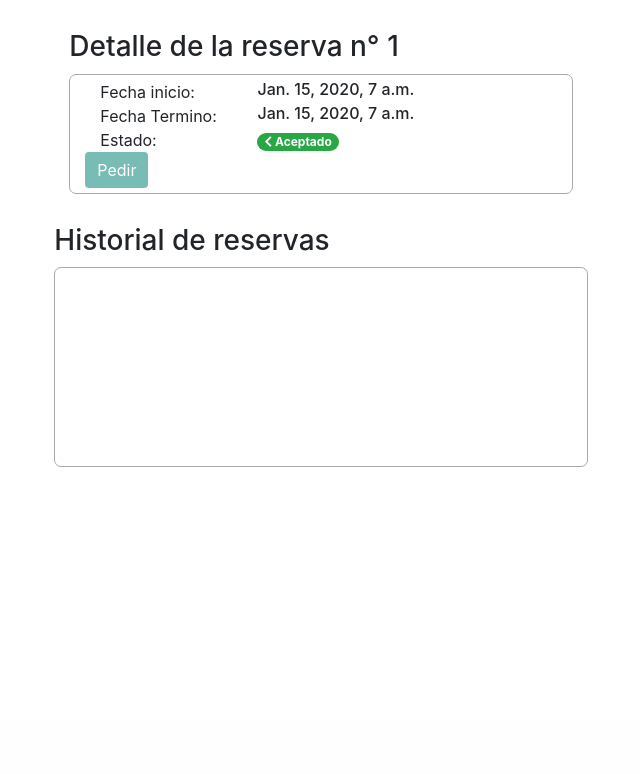
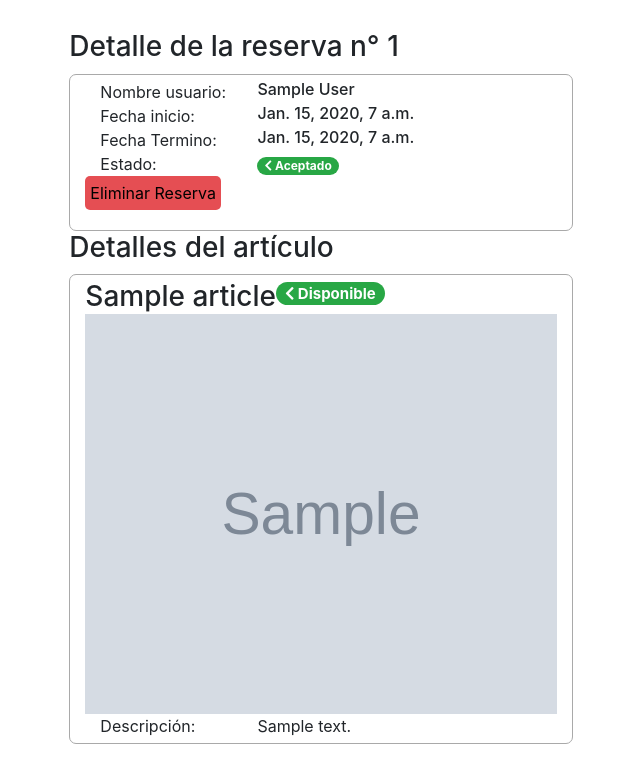
Before and after one commit to DCC-CC4401/2018-1-Soft-of-War-T4, a Django app: page /reservation/1 in a window 1280 px wide. Shown: the part 78-852 px from the top of the page, without its empty margins (159-799 px from the left). Before the commit the page ends 545 px from the top, so only its background shows below. Run offline with Django 3.2, Linux system fonts and the light colour scheme; a user stored in the database is signed in; tables that the repository leaves empty hold one stand-in row (values such as "Sample post"); grey boxes marked "Sample" are stand-in pictures; some libraries are stand-ins or nearby versions.

Commit message:
se puede eliminar reserva desde la ficha

```diff
--- a/cc4401Inventory/reservationsApp/templates/reservation_data.html
+++ b/cc4401Inventory/reservationsApp/templates/reservation_data.html
@@ -3,9 +3,6 @@
 
 {% load static %}
 
-{% block title %}
-  Ficha del artículo: {{ article.name }}
-{% endblock %}
 
 
 {% block body %}
@@ -14,9 +11,17 @@
     <div class = "col-md-5 offset-2">
       <h3 class="block-title">Detalle de la reserva n° {{ id }} </h3>
 
-      <form action="{% url  'article_request' %}" method="post" class="reservation-form">
-        {% csrf_token%}
-        <input type="hidden" name="article_id" value="{{ article.id }}">
+      <form method="post" action="{% url 'delete_reservation' %}" class="reservation-form" >
+        {% csrf_token %}
+
+         <div class = "row">
+          <div class="col-md-4">
+            <label>Nombre usuario: </label>
+          </div>
+          <div class="col-md-8">
+           <h6>   {{ user.get_full_name}} </h6>
+          </div>
+        </div>
 
         <div class = "row">
           <div class="col-md-4">
@@ -42,7 +47,6 @@
           </div>
           <div class="col-md-8">
 
-
            {% if reservation.state == "A" %}
             <span class="badge badge-pill badge-success"><i class="fas fa-chevron-left"></i> Aceptado </span>
           {% elif reservation.state == "P" %}
@@ -51,27 +55,71 @@
             <span class="badge badge-pill badge-warning"><i class="fas fa-chevron-left"></i> Rechazado </span>
           {% endif %}
 
+          </div>
+        </div>
 
+        <div class = "row">
+           <input class="delete-button" type="submit"   value="Eliminar Reserva">
+          <input id="reservation-{{ reservation.id }}" name="reservation" type="hidden"
+                                                    value="{{ reservation.id }}">
+
+        </div>
+      </form>
+
+
+
+
+
+
+
+
+          <h3 class="block-title"> Detalles del artículo</h3>
+
+      <form   class="reservation-form">
+       <div class="row">
+         <h3>{{ article.name }}</h3>
+         <h5>
+        {% if article.state == "D" %}
+            <span class="badge badge-pill badge-success"><i class="fas fa-chevron-left"></i> {{  article.get_state_display }}</span>
+          {% elif article.state == "P" %}
+            <span class="badge badge-pill badge-primary"><i class="fas fa-chevron-left"></i> {{  article.get_state_display }}</span>
+          {% elif article.state == "L" %}
+            <span class="badge badge-pill badge-danger"><i class="fas fa-chevron-left"></i> {{  article.get_state_display }}</span>
+          {% elif article.state == "R" %}
+            <span class="badge badge-pill badge-warning"><i class="fas fa-chevron-left"></i> {{  article.get_state_display }}</span>
+          {% endif %}
+         </h5>
+       </div>
+
+
+        <div class = "row">
+          {% if article.image %}
+            <img src= " {% static article.image.url %}" class="img-fluid" alt="Foto" style="height: 400px" />
+        {% else %}
+            <img class="card-img-top" src="{% static 'img/items/default_article.jpg' %}" alt="Card image cap">
+        {% endif %}
           </div>
+
+
+        <div class = "row">
+           <div class="col-md-4">
+            <label>Descripción: </label>
+          </div>
+          <div class="col-md-8">
+          {{ article.description }}
+          </div>
+
+
         </div>
 
 
 
-        <div class = "row">
-          <button type="submit" class = "btn btn-primary float-right"> Pedir </button>
-        </div>
+
+
+
       </form>
 
-        <div class = "row reservation-history-container">
-          <h3 class="block-title"> Historial de reservas</h3>
-            <div class="reservation-history">
-                <ul>
-                    {% for elemento in last_loans %}
-                        <li>{{ elemento }}</li>
-                    {% endfor %}
-                </ul>
-            </div>
-        </div>
+
     </div>
 
   </div>
--- a/cc4401Inventory/reservationsApp/views.py
+++ b/cc4401Inventory/reservationsApp/views.py
@@ -19,7 +19,7 @@ def delete(request):
         reservation_ids = request.POST.getlist('reservation')
         try:
             for reservation_id in reservation_ids:
-                reservation = Space_Reservation.objects.get(id=reservation_id)
+                reservation = Article_Reservation.objects.get(id=reservation_id)
                 if reservation.state == 'P':
                     reservation.delete()
         except:
```
